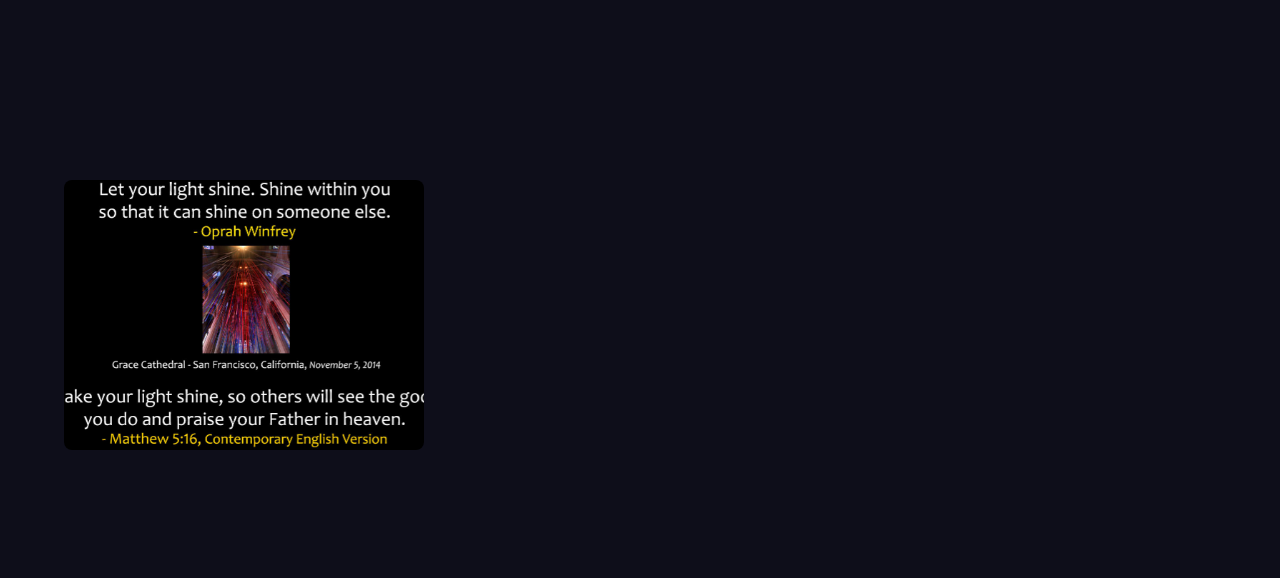
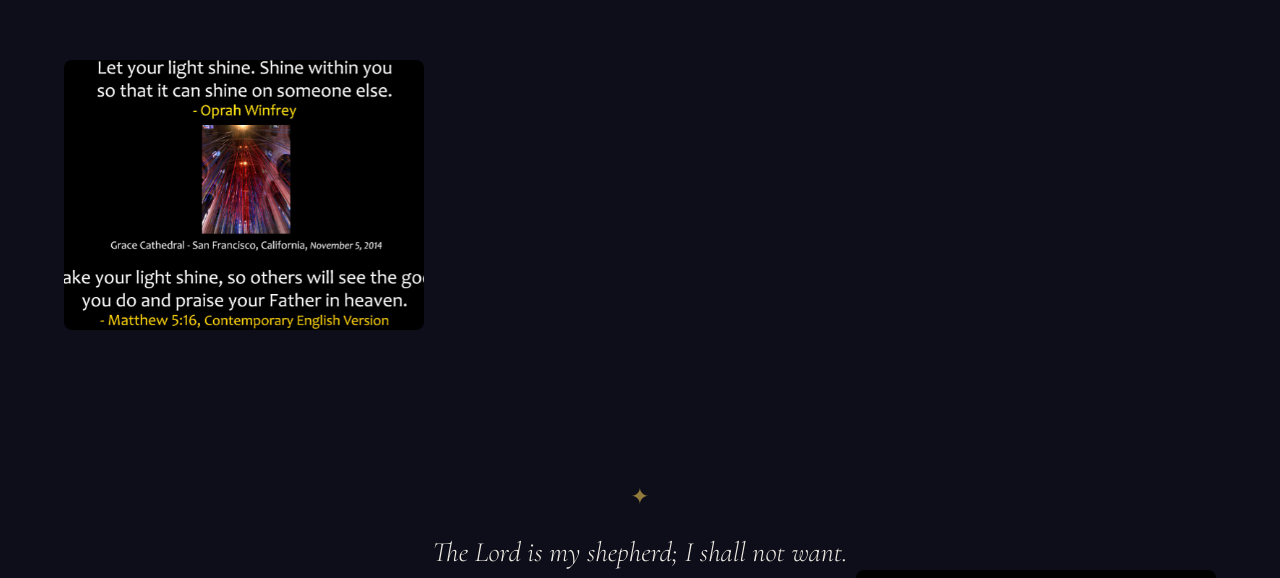
Before and after one commit to TimmyhalfZombie/let-there-be-lights, a React (Vite) app: page / in a window 1280 px wide. Shown: the part 2819-3397 px from the top of the page. Built offline with nearby package versions, Linux system fonts and the light colour scheme.

Commit message:
UI: enhancing UI:

```diff
--- a/src/components/GalleryPreview.tsx
+++ b/src/components/GalleryPreview.tsx
@@ -135,7 +135,19 @@
         </h2>
       </div>
 
-      {/* Scroll area: images + quote overlay */}
+      {/* First image — before the scroll area */}
+      <div className="gallery-alternating">
+        <div
+          className="gallery-row gallery-row--left"
+          ref={el => { cardRefs.current[0] = el }}
+        >
+          <a href="https://let-there-be-lights.org/biblegallery/gallery" className="gallery-card reveal">
+            <img src={ALL_IMAGES[0].src} alt={ALL_IMAGES[0].title} loading="lazy" decoding="async" />
+          </a>
+        </div>
+      </div>
+
+      {/* Scroll area: quote overlay + remaining images */}
       <div className="gallery-scroll-area" ref={scrollAreaRef}>
 
         {/* Quote — absolute, JS updates top. Scrolls away with area. */}
@@ -156,13 +168,13 @@
           <div className="gallery-center-line" aria-hidden="true" />
         </div>
 
-        {/* Images in normal flow — define the scroll height */}
+        {/* Remaining images — define the scroll height */}
         <div className="gallery-alternating">
-          {ALL_IMAGES.map((img, i) => (
+          {ALL_IMAGES.slice(1).map((img, i) => (
             <div
               key={img.title}
-              className={`gallery-row gallery-row--${i % 2 === 0 ? 'left' : 'right'}`}
-              ref={el => { cardRefs.current[i] = el }}
+              className={`gallery-row gallery-row--${(i + 1) % 2 === 0 ? 'left' : 'right'}`}
+              ref={el => { cardRefs.current[i + 1] = el }}
             >
               <a href="https://let-there-be-lights.org/biblegallery/gallery" className="gallery-card reveal">
                 <img src={img.src} alt={img.title} loading="lazy" decoding="async" />
--- a/src/style.css
+++ b/src/style.css
@@ -474,7 +474,7 @@
 /* Each image row — tall spacing so only ONE image is visible at a time */
 .gallery-row {
   display: flex;
-  padding: clamp(100px, 30vh, 300px) 0;
+  padding: clamp(40px, 15vh, 120px) 0;
 }
 
 .gallery-row--left {
```
